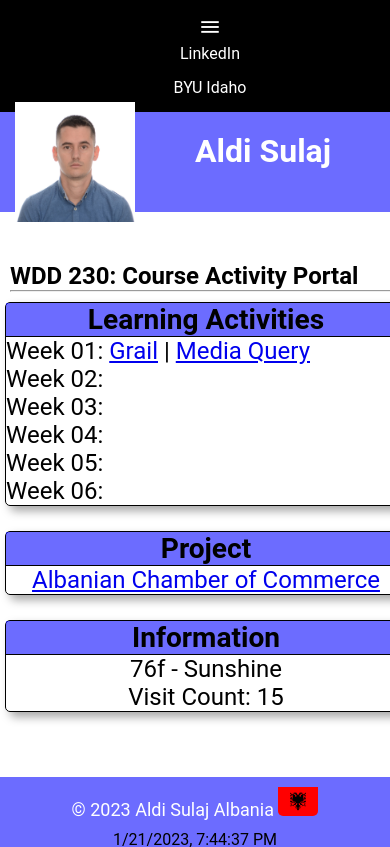
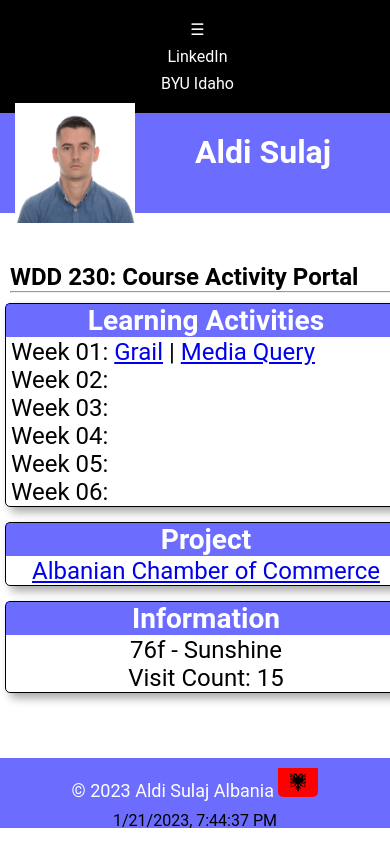
Before and after one commit to aldi-sulaj/wdd230, a plain HTML site: page index.html in a window 390 px wide. Drawn offline with nearby package versions, Linux system fonts and the light colour scheme; a web font is replaced by a local one.

Commit message:
new changes made

```diff
--- a/index.html
+++ b/index.html
@@ -10,7 +10,7 @@
       content="Aldi Sulaj, course assignment portal, HTML, CSS, JS"
     />
     <meta name="author" content="Aldi Sulaj" />
-    <link rel="stylesheet" href="styles/styles.css" />
+    <link rel="stylesheet" href="styles/large.css" />
     <link rel="stylesheet" href="styles/base.css" />
     <link
       rel="stylesheet"
@@ -29,21 +29,20 @@
       <ul>
         <li><a href="#">BYU Idaho</a></li>
         <li><a href="#">LinkedIn</a></li>
-        <span class="material-symbols-outlined dark"> menu </span>
+        <li><a href="#">&#9776;</a></li>
       </ul>
     </nav>
     <header>
       <div class="logo-background">
-        <img class="logo" src="image/Aldi_2022_ (2).JPG" alt="my picture" />
+        <img class="logo" src="image/Aldi_2022_(2).JPG" alt="my picture" />
         <h1 class="name">Aldi Sulaj</h1>
       </div>
     </header>
     <main>
       <h2 class="h2-title">WDD 230: Course Activity Portal</h2>
-      <hr width="auto" />
+      <hr />
       <div class="allcards">
         <section class="card">
-          <div class="card1">
           <h3 class="box-title">Learning Activities</h3>
           <ul>
             <li>
@@ -55,7 +54,6 @@
             <li>Week 05:</li>
             <li>Week 06:</li>
           </ul>
-          </div>
         </section>
         <section class="card">
           <h3 class="box-title1">Project</h3>
--- a/styles/base.css
+++ b/styles/base.css
@@ -1,3 +1,104 @@
 * {
+  margin: 0;
+  padding: 0;
   font-family: "Roboto", sans-serif;
 }
+html,
+body {
+  max-width: 100%;
+  overflow-x: hidden;
+}
+
+nav {
+  display: flex;
+  flex-direction: column;
+  text-align: right;
+  background-color: black;
+  padding: 20px;
+  height: auto;
+}
+
+nav li {
+  display: inline;
+}
+
+nav a {
+  text-decoration: none;
+  padding: 0.8rem;
+  color: white;
+}
+
+.logo {
+  float: left;
+  width: 120px;
+  height: 120px;
+  padding-left: 15px;
+  margin-top: -10px;
+}
+
+.logo-background {
+  background-color: rgba(0, 0, 255, 0.577);
+  height: 100px;
+}
+
+.name {
+  width: 150px;
+  padding: 20px 50%;
+  color: white;
+}
+
+main {
+  width: 760px;
+  padding: 50px 10px;
+  margin: 0 auto;
+}
+
+li {
+  list-style: none;
+}
+
+section {
+  margin: 10px 10px 15px;
+}
+
+.card {
+  width: 400px;
+  height: auto;
+  text-align: center;
+  font-size: x-large;
+  border: 1px solid;
+  border-radius: 5px;
+  margin-left: -5px;
+  box-shadow: 5px 5px 10px rgba(0, 0, 0, 0.35);
+}
+
+h3 {
+  background-color: rgba(0, 0, 255, 0.577);
+  background-size: cover;
+  border-bottom: 1px solid;
+  color: white;
+}
+
+ul li {
+  text-align: left;
+  padding-left: 5px;
+}
+
+footer {
+  background-color: rgba(0, 0, 255, 0.577);
+  height: 70px;
+  text-align: center;
+}
+
+.footer-text {
+  text-align: center;
+  font-size: large;
+  color: white;
+  padding-bottom: 10px;
+}
+
+.flag {
+  width: 40px;
+  padding-top: 10px;
+  border-radius: 5px;
+}
--- a/styles/large.css
+++ b/styles/large.css
@@ -0,0 +1,27 @@
+@media only screen and (min-width: 38rem) {
+  .allcards {
+    display: grid;
+    grid-template-columns: 1fr 1fr;
+    margin: auto;
+  }
+
+  .allcards h2 {
+    grid-column: 2 span 2;
+  }
+
+  .allcards section:first-of-type {
+    grid-row: 1 / span 2;
+  }
+}
+
+@media only screen and (max-width: 38rem) {
+  nav ul {
+    display: flex;
+    flex-direction: column-reverse;
+    gap: 8px;
+  }
+
+  nav ul li {
+    text-align: center;
+  }
+}
--- a/styles/styles.css
+++ /dev/null
@@ -1,136 +0,0 @@
-* {
-  margin: 0;
-  padding: 0;
-}
-html,
-body {
-  max-width: 100%;
-  overflow-x: hidden;
-}
-nav {
-  background-color: black;
-  width: 100%;
-  height: auto;
-  padding-top: 10px;
-  text-align: right;
-}
-
-nav ul li {
-  list-style: none;
-  display: inline-block;
-  margin-left: 60px;
-  margin-left: 30px;
-  vertical-align: middle;
-}
-
-nav ul li a {
-  color: white;
-  text-decoration: none;
-  display: inline-block;
-  padding-bottom: 15px;
-}
-
-.logo {
-  float: left;
-  width: 120px;
-  height: 120px;
-  padding-left: 15px;
-  margin-top: -10px;
-}
-
-.logo-background {
-  background-color: rgba(0, 0, 255, 0.577);
-  height: 100px;
-}
-
-.name {
-  width: 150px;
-  padding: 20px 50%;
-  color: white;
-}
-
-main {
-  width: 760px;
-  padding: 50px 10px;
-  margin: 0 auto;
-}
-
-.dark {
-  padding: 5px;
-  color: rgba(255, 255, 255, 1);
-  font-variation-settings: "GRAD" -25;
-  cursor: pointer;
-}
-
-li {
-  list-style: none;
-}
-
-section {
-  margin: 10px 10px 15px;
-}
-
-.allcards {
-  display: grid;
-  grid-template-columns: 1fr 1fr;
-}
-
-.card {
-  width: 400px;
-  text-align: center;
-  font-size: x-large;
-  border: 1px solid;
-  border-radius: 5px;
-  margin-left: -5px;
-  box-shadow: 5px 5px 10px rgba(0, 0, 0, 0.35);
-}
-
-h3 {
-  background-color: rgba(0, 0, 255, 0.577);
-  background-size: cover;
-  border-bottom: 1px solid;
-}
-
-ul li {
-  text-align: left;
-}
-
-footer {
-  background-color: rgba(0, 0, 255, 0.577);
-  height: 70px;
-  text-align: center;
-}
-
-.footer-text {
-  text-align: center;
-  font-size: large;
-  color: white;
-  padding-bottom: 10px;
-}
-
-.flag {
-  width: 40px;
-  padding-top: 10px;
-  border-radius: 5px;
-}
-
-@media only screen and (max-width: 38rem) {
-  .allcards {
-    display: grid;
-    grid-template-columns: 1fr;
-  }
-
-  nav ul {
-    display: flex;
-    flex-direction: column-reverse;
-  }
-
-  .dark {
-    text-align: center;
-    padding-left: 35px;
-  }
-
-  nav ul li {
-    text-align: center;
-  }
-}
```
Also changed, not shown: week01/chamber-site-plan.html (+8 -4 lines), week01/style.css (+18 -0 lines), image/Aldi_2022_(2).JPG (renamed from image/Aldi_2022_ (2).JPG). Lines whose indentation alone changed are shown as unchanged.
